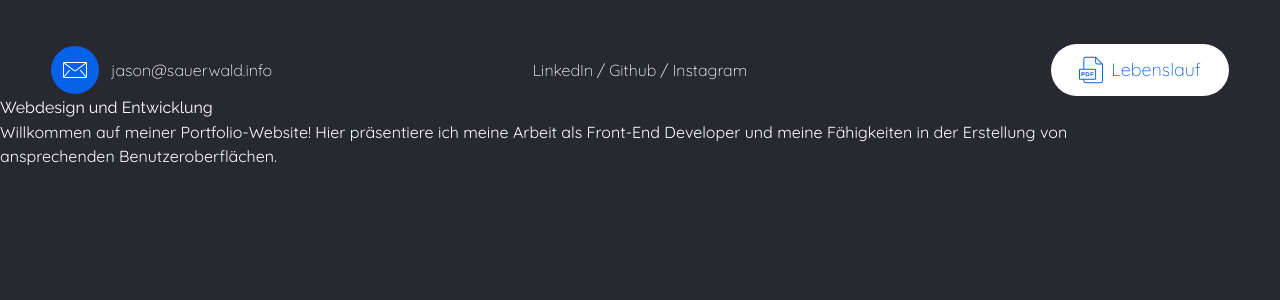
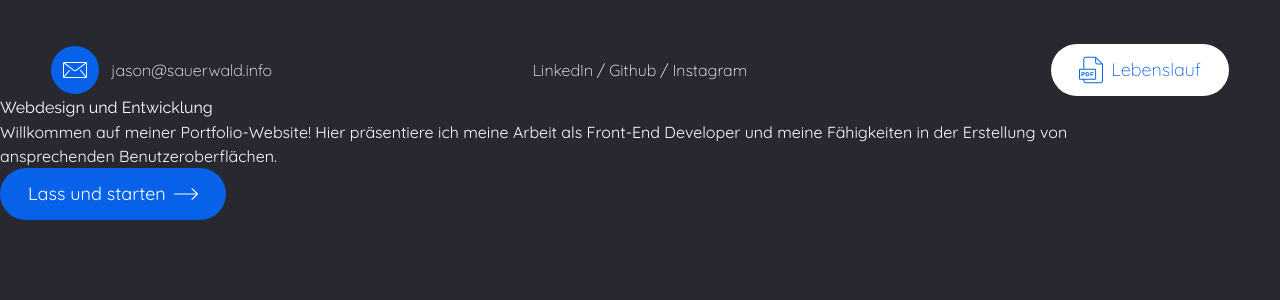
Before and after one commit to JasonSa19/vue-portfolio, a Vue app: page / in a window 1280 px wide. Shown: the top 300 px of the page. Built offline with nearby package versions, Linux system fonts and the light colour scheme.

Commit message:
Import standard-button to Intrro and some styling Changes

```diff
--- a/src/components/Intro.vue
+++ b/src/components/Intro.vue
@@ -2,11 +2,13 @@
 const mainHeadline = "Webdesign und Entwicklung";
 const mainText =
   "Willkommen auf meiner Portfolio-Website! Hier präsentiere ich meine Arbeit als Front-End Developer und meine Fähigkeiten in der Erstellung von ansprechenden Benutzeroberflächen.";
+import standardbtn from "./standardbtn.vue";
 </script>
 
 <template>
   <section class="anim container">
     <h1>{{ mainHeadline }}</h1>
     <p>{{ mainText }}</p>
+    <standardbtn buttonText="Lass und starten" link="#info" />
   </section>
 </template>
--- a/src/components/standardbtn.vue
+++ b/src/components/standardbtn.vue
@@ -10,12 +10,12 @@ const props = defineProps({
 <template>
   <div class="btn-wrap">
     <a
-      class="icon-btn bg-blie group inline-flex cursor-pointer items-center gap-2 rounded-3xl px-7 py-3 text-lg text-white transition-all hover:bg-white hover:text-blue"
+      class="icon-btn group inline-flex cursor-pointer items-center gap-2 rounded-3xl bg-blue px-7 py-3 text-lg text-white transition-all hover:bg-white hover:text-blue"
       :href="link"
     >
       {{ buttonText }}
       <arrow
-        class="h-7 w-6 fill-blue transition-all group-hover:fill-white"
+        class="h-7 w-6 fill-white transition-all group-hover:fill-blue"
       ></arrow>
     </a>
   </div>
```
